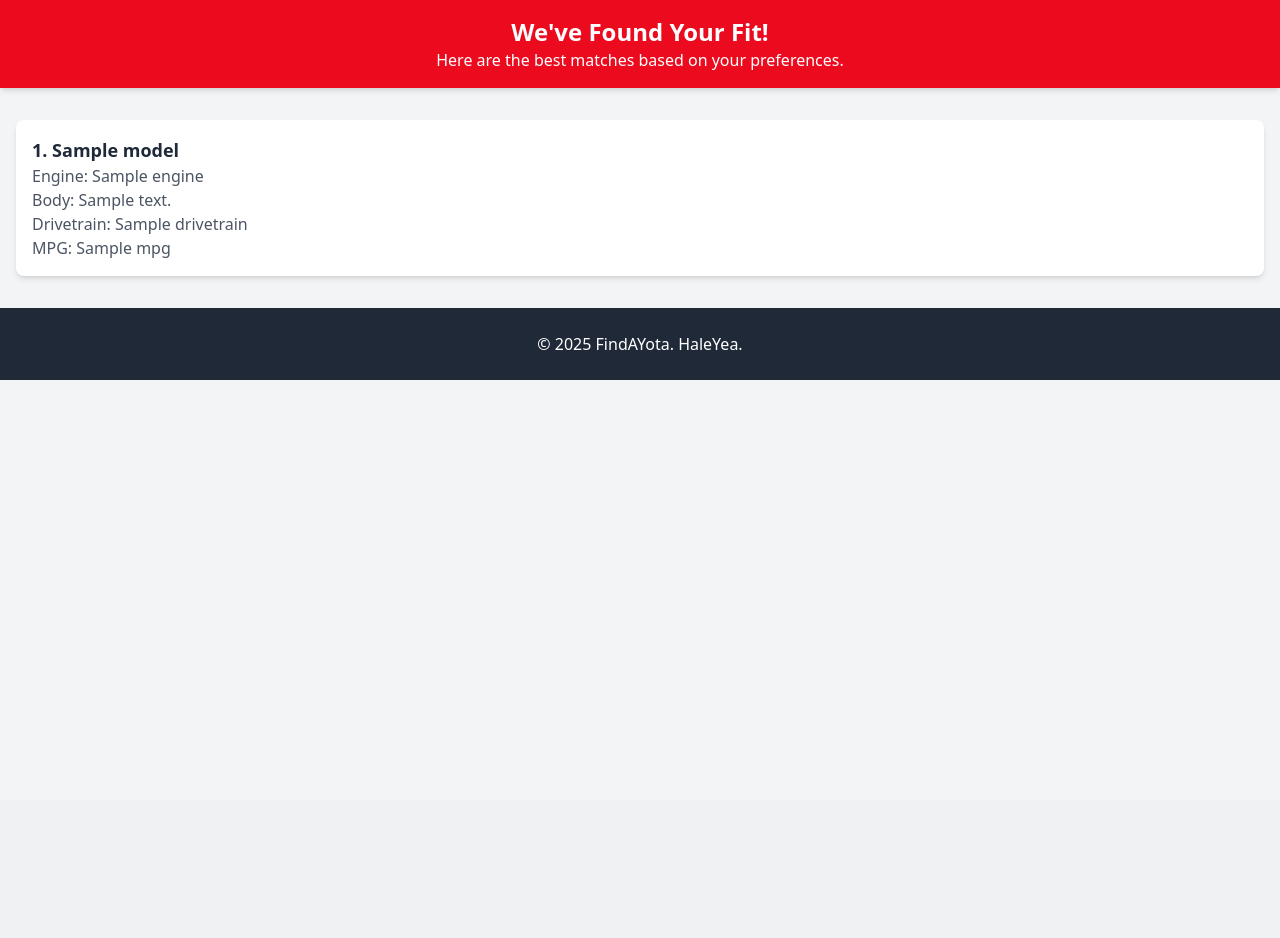
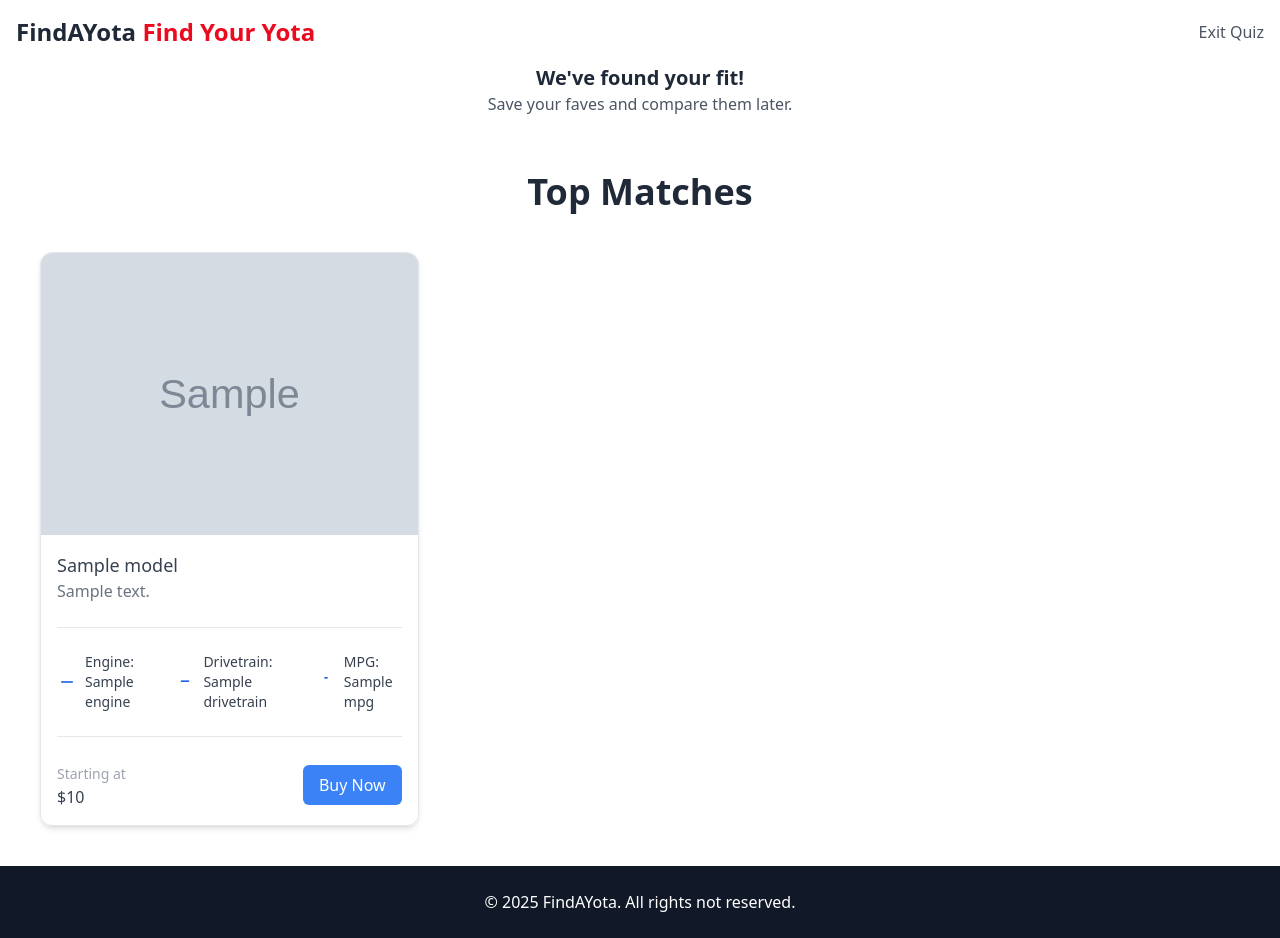
Before and after one commit to tristanaujong/FindAYota, a Flask app: template templates/results.html in a window 1280 px wide. Before the commit the page ends 380 px from the top, so only its background shows below. Run offline with Flask 3, Linux system fonts and the light colour scheme; the template is opened without the code that fills it: most values are stand-ins (such as "Sample title", 1, 10 or a date in 2020); grey boxes marked "Sample" are stand-in pictures; some libraries are stand-ins or nearby versions.

Commit message:
new update for the results page

```diff
--- a/templates/results.html
+++ b/templates/results.html
@@ -3,43 +3,83 @@
 <head>
   <meta charset="UTF-8">
   <meta name="viewport" content="width=device-width, initial-scale=1.0">
-  <title>Result Page</title>
+  <title>Find Your Fit - Results</title>
   <script src="https://cdn.tailwindcss.com"></script>
 </head>
 <body class="bg-gray-100 text-gray-800">
-    <!-- Header Section -->
-    <header class="bg-[#EB0A1E] shadow-md">
-    <div class="container mx-auto px-4 py-4">
-        <h1 class="text-2xl font-bold text-center text-white">We've Found Your Fit!</h1>
-        <p class="text-center text-white">Here are the best matches based on your preferences.</p>
+
+  <!-- Header Section -->
+  <header class="bg-white shadow-md py-4">
+    <div class="container mx-auto px-4 flex justify-between items-center">
+      <h1 class="text-2xl font-bold">FindAYota <span class="text-[#EB0A1E]">Find Your Yota</span></h1>
+      <a href="form.html" class="text-gray-600">Exit Quiz</a>
     </div>
-</header>
+    <div class="container mx-auto px-4 text-center mt-4">
+      <h2 class="text-xl font-semibold"> We've found your fit!</h2>
+      <p class="text-gray-600">Save your faves and compare them later.</p>
+    </div>
+  </header>
 
   <!-- Results Section -->
-  <main class="container mx-auto px-4 py-8">
-    <!-- Result Card -->
-    <div class="space-y-6">
-      <!-- Loop through the cars dictionary -->
+  <section class="flex flex-col items-center bg-white py-10">
+    <h1 class="text-4xl font-bold text-gray-800">Top Matches</h1>
+    <div class="mt-10 grid max-w-md grid-cols-1 gap-6 px-2 sm:max-w-lg sm:px-20 md:max-w-screen-xl md:grid-cols-2 md:px-10 lg:grid-cols-3 lg:gap-8">
       {% for car in cars %}
-      <div class="bg-white rounded-lg shadow-md p-4 flex flex-col md:flex-row items-center">
-        <div>
-          <h2 class="text-lg font-semibold">{{ loop.index }}. {{ car.model }}</h2>
-          <p class="text-gray-600">Engine: {{ car.engine }}</p>
-          <p class="text-gray-600">Body: {{ car.body_style }}</p>
-          <p class="text-gray-600">Drivetrain: {{ car.drivetrain }}</p>
-          <p class="text-gray-600">MPG: {{ car.mpg }}</p>
+      <article class="overflow-hidden rounded-xl border text-gray-700 shadow-md duration-500 ease-in-out hover:shadow-xl">
+        <div class="">
+          <img src="{{ car.image_path }}" alt="{{ car.model }}" class="w-full">
         </div>
-      </div>
+
+        <div class="p-4">
+          <div class="pb-6">
+            <h2 class="text-lg hover:text-blue-600 font-medium duration-500 ease-in-out">{{ car.model }}</h2>
+            <p class="text-gray-500">{{ car.description }}</p>
+          </div>
+
+          <ul class="box-border flex list-none items-center border-t border-b border-solid border-gray-200 px-0 py-6">
+            <li class="mr-4 flex items-center text-left">
+              <i class="mr-2 text-2xl text-blue-600">
+                <svg xmlns="http://www.w3.org/2000/svg" aria-hidden="true" class="h-5 w-5" viewBox="0 0 24 24"><path fill="currentColor" d="M5 11h14v2H5z" /></svg>
+              </i>
+              <span class="text-sm">Engine: {{ car.engine }}</span>
+            </li>
+
+            <li class="mr-4 flex items-center text-left">
+              <i class="mr-2 text-2xl text-blue-600">
+                <svg xmlns="http://www.w3.org/2000/svg" aria-hidden="true" class="h-5 w-5" viewBox="0 0 24 24"><path fill="currentColor" d="M7 10h10v2H7z" /></svg>
+              </i>
+              <span class="text-sm">Drivetrain: {{ car.drivetrain | join(", ") }}</span>
+            </li>
+
+            <li class="flex items-center text-left">
+              <i class="mr-2 text-2xl text-blue-600">
+                <svg xmlns="http://www.w3.org/2000/svg" aria-hidden="true" class="h-5 w-5" viewBox="0 0 24 24"><path fill="currentColor" d="M10 6h4v2h-4z" /></svg>
+              </i>
+              <span class="text-sm">MPG: {{ car.mpg }}</span>
+            </li>
+          </ul>
+
+          <ul class="m-0 flex list-none items-center justify-between px-0 pt-6 pb-0">
+            <li class="text-left">
+              <span class="text-sm text-gray-400">Starting at</span>
+              <p class="m-0 text-base font-medium">${{ car.price }}</p>
+            </li>
+            <li class="text-right">
+              <button class="bg-blue-500 text-white px-4 py-2 rounded-md hover:bg-blue-600"> Buy Now</button>
+            </li>
+          </ul>
+        </div>
+      </article>
       {% endfor %}
     </div>
-  </main>
+  </section>
 
-    <!-- Footer Section -->
-    <footer class="bg-gray-800 text-white py-6">
+  <!-- Footer Section -->
+  <footer class="bg-gray-900 text-white py-6">
     <div class="container mx-auto px-4 text-center">
-        <p>&copy; 2025 FindAYota. HaleYea.</p>
+      <p>&copy; 2025 FindAYota. All rights not reserved.</p>
     </div>
-    </footer>
+  </footer>
 
 </body>
 </html>
```
